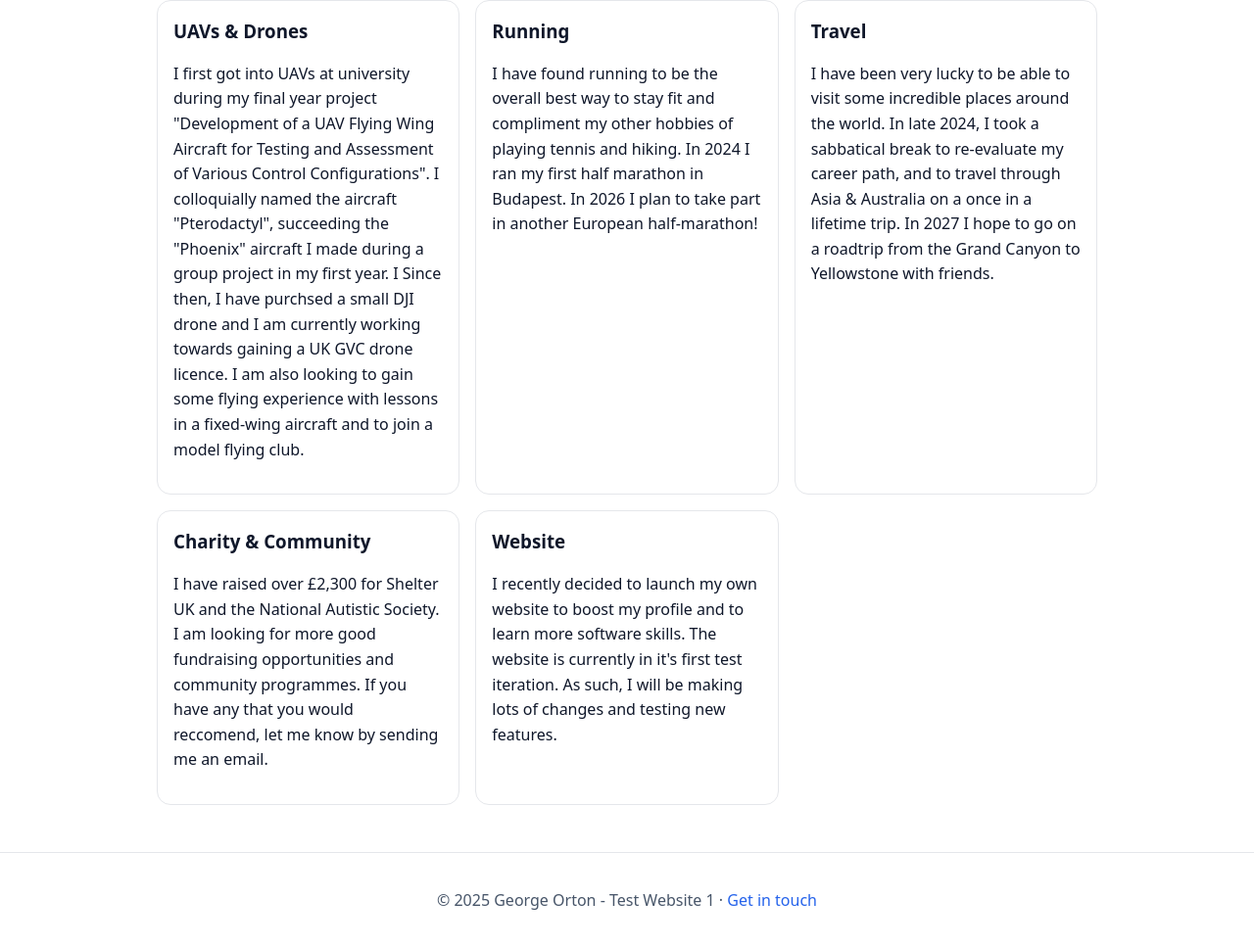
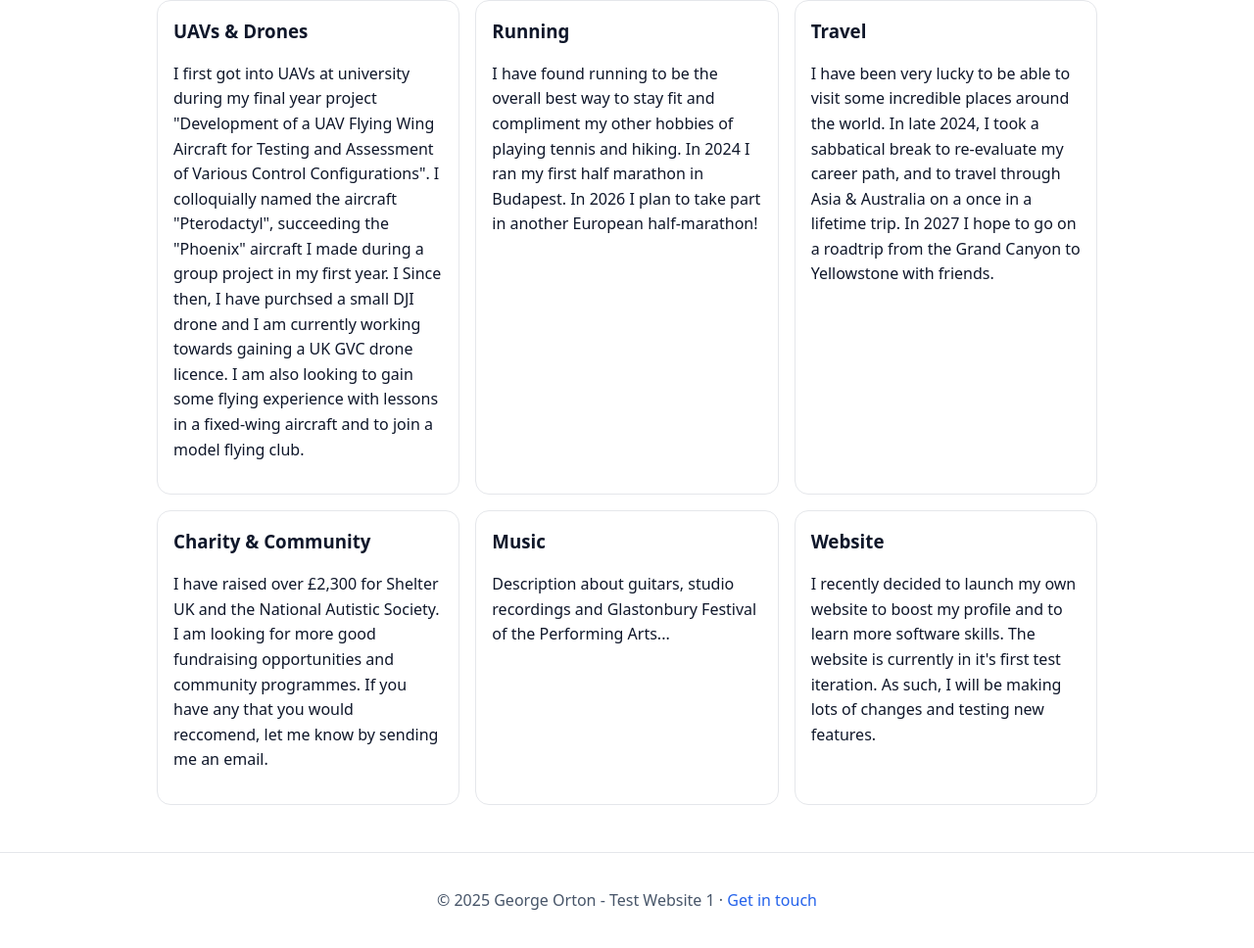
Before and after one commit to georgeharryorton/georgeharryorton, a plain HTML site: page personal.html in a window 1280 px wide. Shown: the part 278-1246 px from the top of the page at 98% size. Drawn offline with Linux system fonts and the light colour scheme.

Commit message:
Update personal.html

```diff
--- a/personal.html
+++ b/personal.html
@@ -46,6 +46,10 @@
         <p>I have raised over £2,300 for Shelter UK and the National Autistic Society. I am looking for more good fundraising opportunities and community programmes. If you have any that you would reccomend, let me know by sending me an email.</p>
       </article>
       <article class="tile">
+        <h3>Music</h3>
+        <p>Description about guitars, studio recordings and Glastonbury Festival of the Performing Arts...</p>
+      </article>
+      <article class="tile">
         <h3>Website</h3>
         <p>I recently decided to launch my own website to boost my profile and to learn more software skills. The website is currently in it's first test iteration. As such, I will be making lots of changes and testing new features.</p>
       </article>
```
